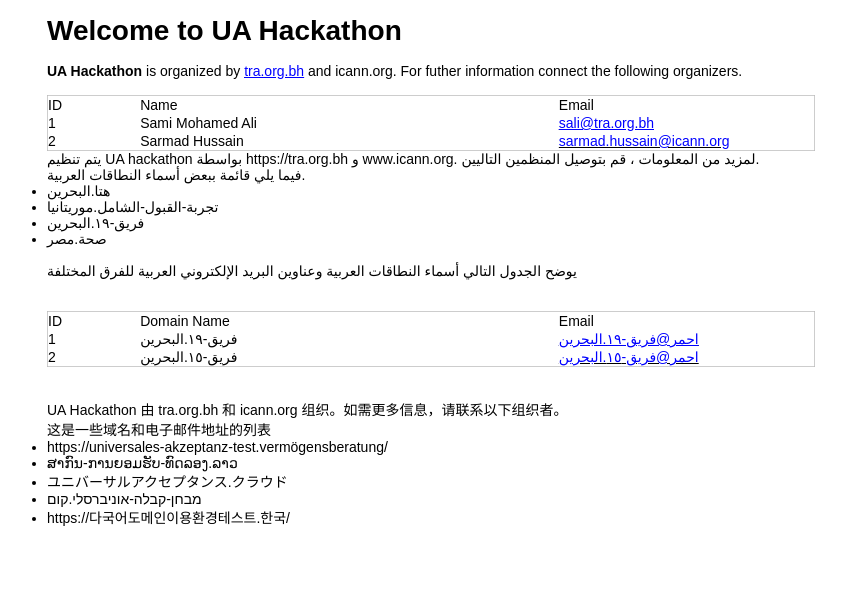
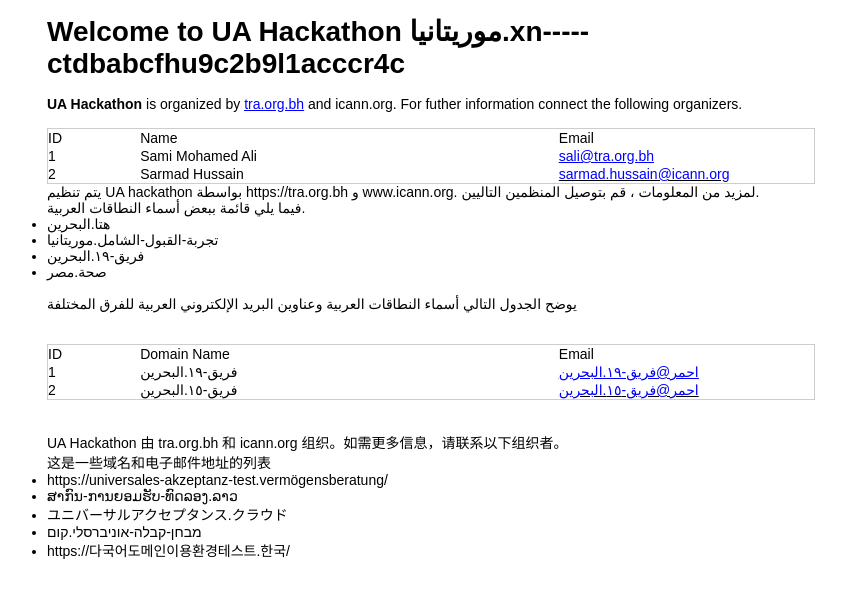
Before and after one commit to 1337x4/tra-website, a plain HTML site: page index.html in a window 1280 px wide. Shown: the whole page, without its empty margins (209-1055 px from the left). Drawn offline with Linux system fonts and the light colour scheme.

Commit message:
Update index.html

```diff
--- a/index.html
+++ b/index.html
@@ -19,7 +19,8 @@ body {
 </head>
 <body>
 
-  <h1>Welcome to UA Hackathon</h1>
+  <h1>Welcome to UA Hackathon موريتانيا.xn-----ctdbabcfhu9c2b9l1acccr4c
+</h1>
   <br/>
   <p><strong>UA Hackathon</strong> is organized by <span style="text-decoration: underline;"><span style="color: #0000ff; text-decoration: underline;">tra.org.bh</span></span> and icann.org. For futher information connect the following organizers.</p>
   <br/>
```
